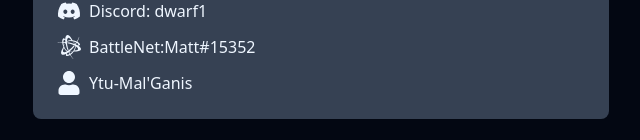
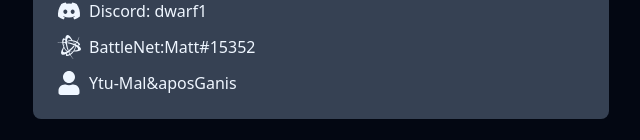
Before and after one commit to Jheil7/rye-website, a Next.js app: page / in a window 1280 px wide. Shown: the part 1132-1272 px from the top of the page, without its empty margins (319-959 px from the left). Built offline with nearby package versions, Linux system fonts and the light colour scheme.

Commit message:
apostrophe fix

```diff
--- a/src/app/page.tsx
+++ b/src/app/page.tsx
@@ -39,7 +39,8 @@
         <div>
           <h2 className="text-xl font-semibold">About Us</h2>
           <h3 className="text-md">
-            Welcome to Raise Your Eyes, a Cutting Edge raiding guild on
+            <p>
+              {`Welcome to Raise Your Eyes, a Cutting Edge raiding guild on
             Mal'Ganis – US. Our guild was created with the intention of
             providing exceptional players, many of which are returning to WoW
             after years away, an avenue through which to advance their abilities
@@ -49,7 +50,8 @@
             numbers. Raise Your Eyes is a guild where all voices can be heard.
             We have no “core officer group” of IRL friends who have played
             together for 10 years, instead, we have come together as a group
-            where every raider can voice their opinion.
+            where every raider can voice their opinion.`}
+            </p>
             <h2 className="mt-6 text-xl font-semibold">Links</h2>
             <div>
               <a
@@ -138,7 +140,7 @@
       </div>
       <div className="mt-3 flex items-center gap-2">
         <FaUser size={24} />
-        <span>Ytu-Mal'Ganis</span>
+        <span>Ytu-Mal&aposGanis</span>
       </div>
     </Card>
   );
```
